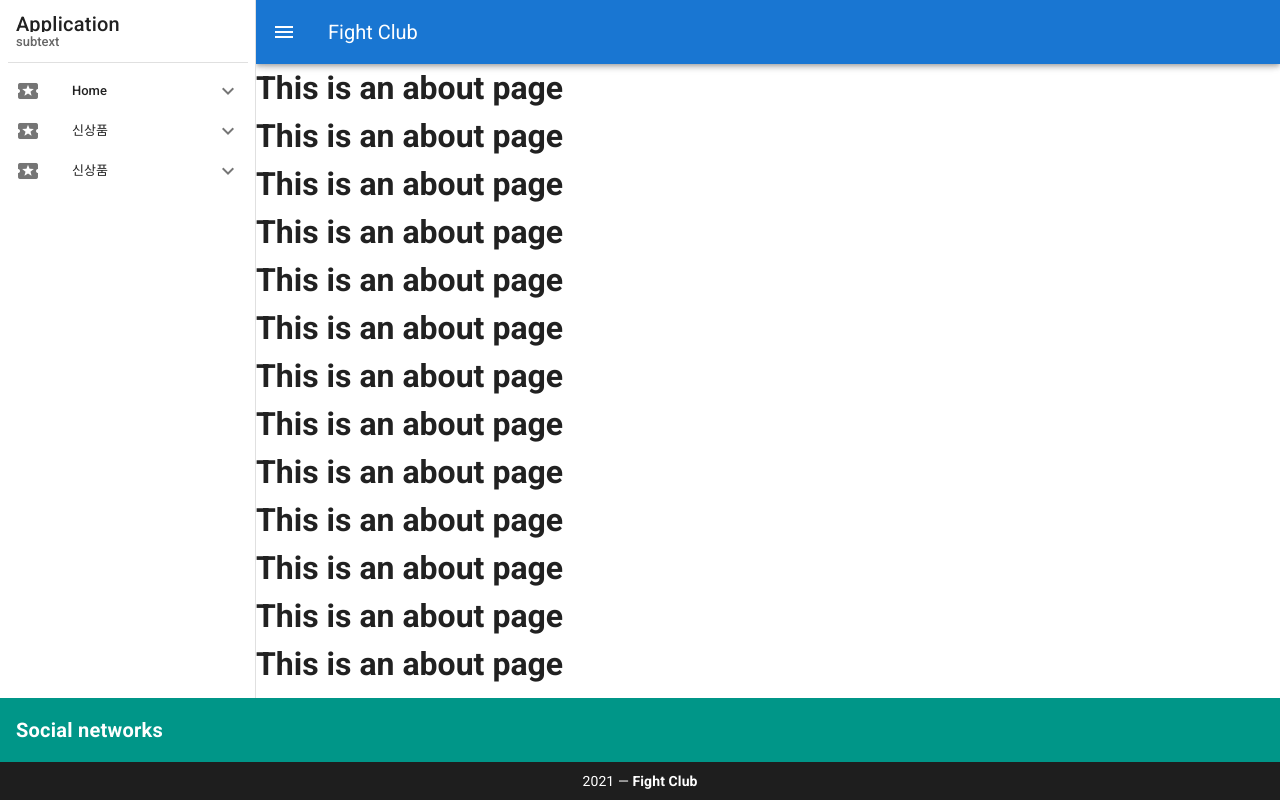
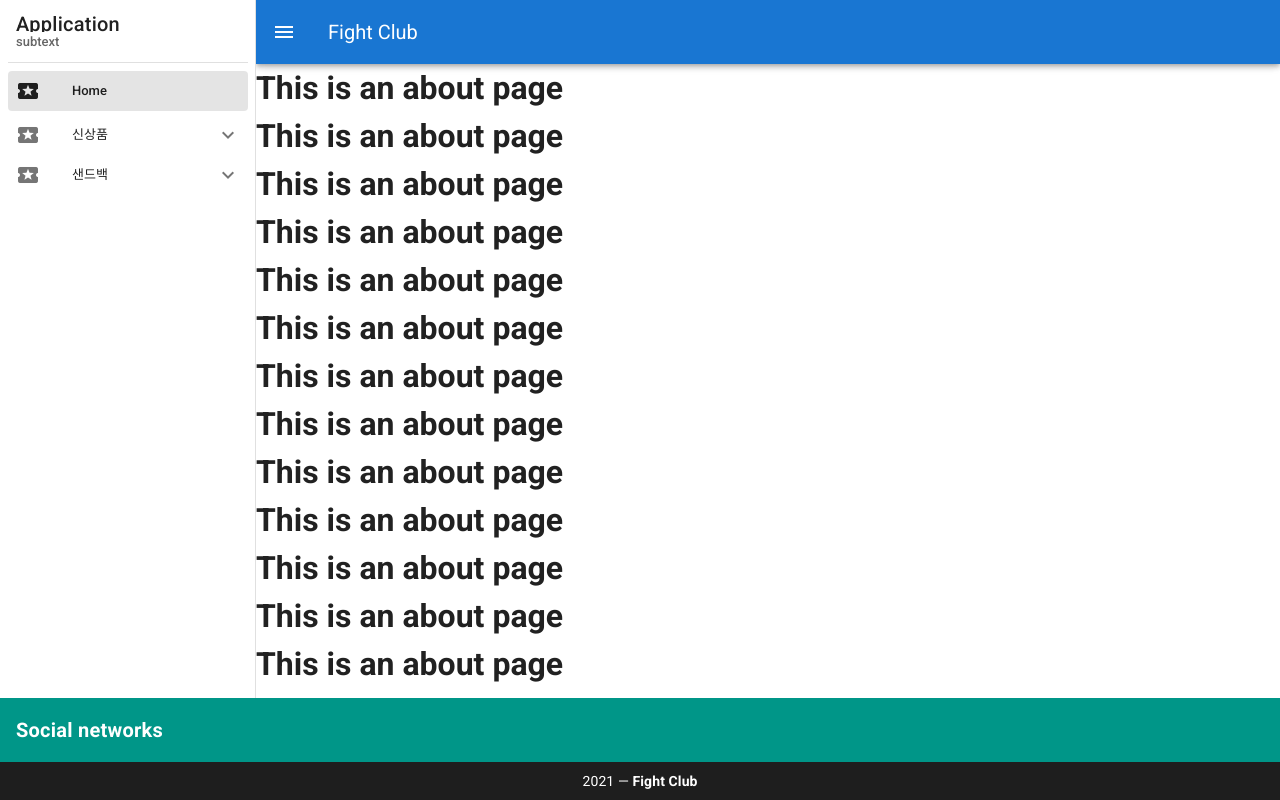
Before and after one commit to grow-up-in-Itaewon/boxing, a Vue app in the folder frontend/: page /about in a window 1280 px wide. Both pictures are taken after a click on the button 28 px from the left and 32 px from the top of the page. Shown: the top 800 px of the page. Built offline with nearby package versions, Linux system fonts and the light colour scheme.

Commit message:
메뉴 1뎁스 추가

```diff
--- a/frontend/src/components/Menu.vue
+++ b/frontend/src/components/Menu.vue
@@ -14,8 +14,9 @@
         <v-divider></v-divider>
 
         <v-list>
+            <template v-for="(item, i) in items">
+                <template v-if="item.subItems" >
                     <v-list-group
-                v-for="(item, i) in items"
                         :key="i"
                         v-model="item.active"
                         :prepend-icon="item.action"
@@ -37,6 +38,24 @@
                             </v-list-item-content>
                         </v-list-item>
                     </v-list-group>
+                </template>
+
+                <template v-else>
+                    <v-list-item
+                        :key="item.title"
+                        v-model="item.active"
+                        :prepend-icon="item.action"
+                        :to="item.to"
+                    >
+                        <v-list-item-icon>
+                            <v-icon v-text="item.action"></v-icon>
+                        </v-list-item-icon>
+                        <v-list-item-content>
+                            <v-list-item-title v-text="item.title"></v-list-item-title>
+                        </v-list-item-content>
+                    </v-list-item>
+                </template>
+            </template>
         </v-list>
     </div>
 </template>
@@ -47,6 +66,7 @@ export default {
         {
           title: 'Home',
           action: 'mdi-ticket',
+          to: '/about'
         },
         {
           title: '신상품',
@@ -59,11 +79,11 @@ export default {
           ]
         },
         {
-          title: '신상품',
+          title: '샌드백',
           action: 'mdi-ticket',
           subItems: [
               {
-                  title: '헤비히터',
+                  title: '장비',
                   to: '/about'
               }
           ]
```
Lines whose indentation alone changed are shown as unchanged.
